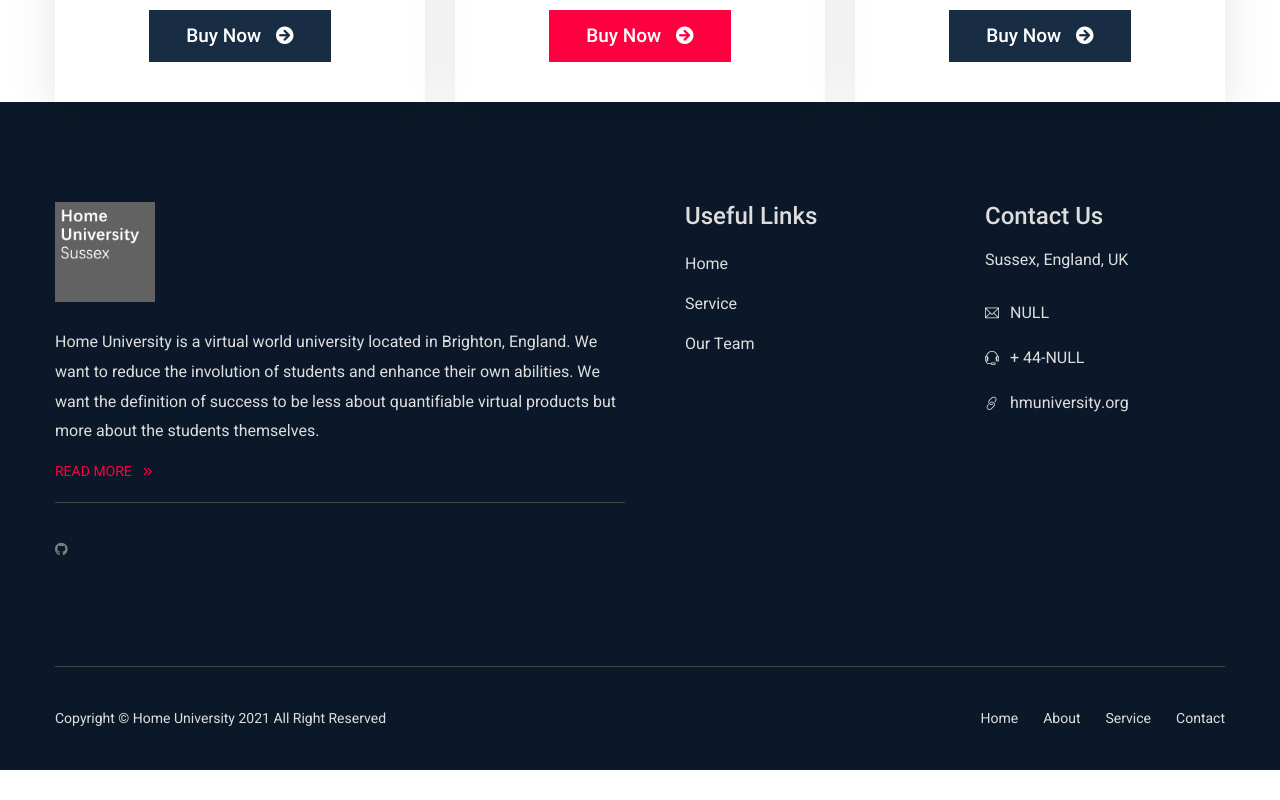
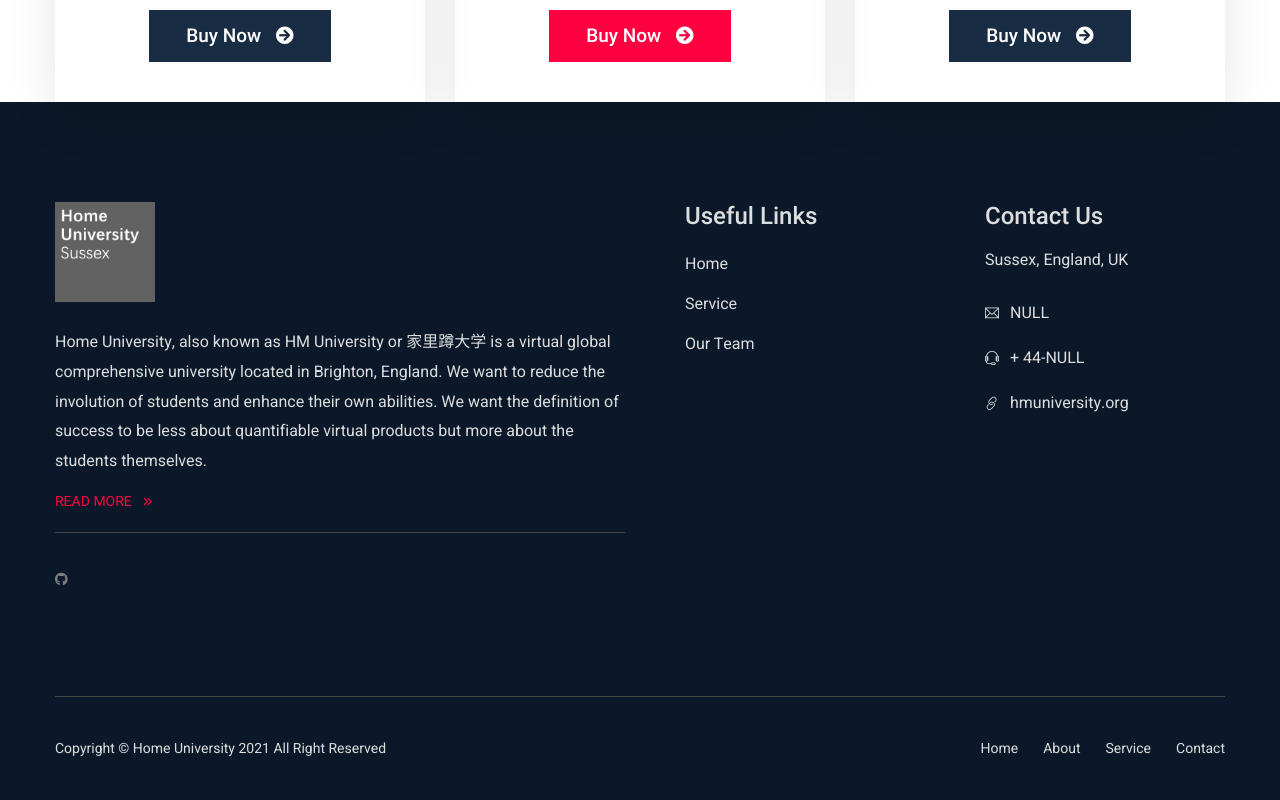
Before and after one commit to HMUniversity/HMUniversity.github.io, a plain HTML site: page index.html in a window 1280 px wide. Shown: the part 3175-3975 px from the top of the page. Before the commit the page ends 3945 px from the top, so only its background shows below. Drawn offline with Linux system fonts and the light colour scheme.

Commit message:
Update index.html

```diff
--- a/index.html
+++ b/index.html
@@ -361,10 +361,10 @@
 						<div class="footer-widget footer-widget__about">
 							<a href="index.html"><img  style="width: 100px;" src="static/picture/logo-light.png" alt="" /></a>
 							<p>
-								Home University is a virtual world university located in Brighton, England.
-								We want to reduce the involution of students and enhance their own abilities.
-								We want the definition of success to be less about quantifiable virtual products
-								but more about the students themselves.
+								Home University, also known as HM University or 家里蹲大学 is a virtual global comprehensive university
+								located in Brighton, England. We want to reduce the involution of students and enhance their own abilities.
+								We want the definition of success to be less about quantifiable virtual products but more about the
+								students themselves.
 							</p>
 							<a href="https://github.com/hmuniversity">Read More <i class="far fa-angle-double-right"></i></a>
 							<hr />
```
